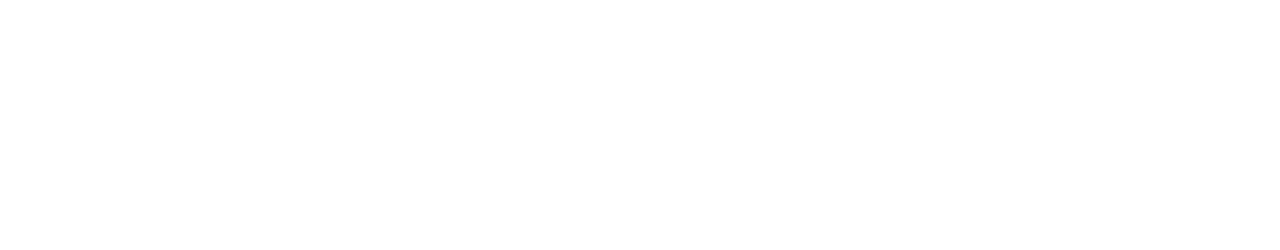
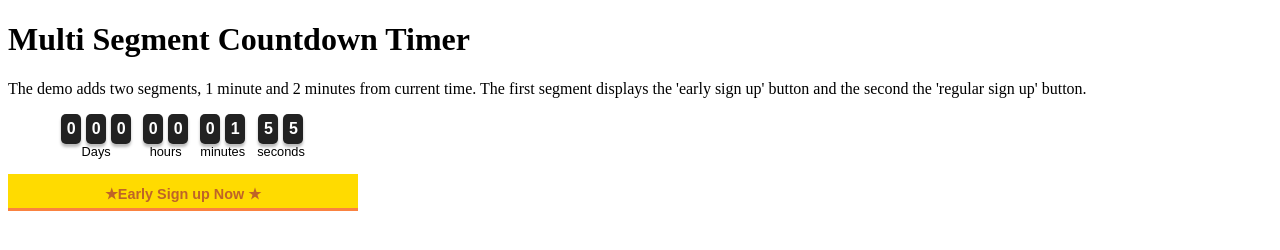
Before and after one commit to ajmas/MultisegmentCountdownTimer, a plain HTML site: page index.html in a window 1280 px wide. Drawn offline with Linux system fonts and the light colour scheme.

Commit message:
Updated demo and some tweaks

```diff
--- a/index.html
+++ b/index.html
@@ -1,27 +1,44 @@
-<html>
+<!doctype html>
+<html lang="en">
 <head>
+
+    <title>Multi Segment Countdown Timer</title>
+    <meta charset="UTF-8" />
 
     <style type="text/css">
 
        #countdown-box {
-           width: 300px;
+           width: 350px;
            text-align: center;
            display: block;
        }
 
        #countdown {
            margin: 0 auto;
-           display: block
+           display: block;
            text-align: center;
-           width: 200px;
+           width: 300px;
        }
 
-       .countDownDigit {
+       .digitsGroup {
+           display: inline-block;
+           font-family: sans-serif;
+       }
+
+       .digitsGroup .label {
+           font-size: 80%;
+       }
+
+       .countdownDigit.last {
+           margin-right: 0px;
+       }
+
+       .countdownDigit {
            display: inline-block;
            width: 20px;
            height: 30px;
            color: white;
-           background: black;
+           background: #222;
            text-align: center;
            font-family: sans-serif;
            border-radius: 5px;
@@ -30,38 +47,76 @@
            box-shadow: 0px 3px 3px #bbb;
         }
 
-
-        .countDownDigit div {
+        .countdownDigit div {
            display: table-cell;
            vertical-align: middle;
            text-align: center;
            width: 20px;
            height: 30px;
            font-weight: bold;
-           color:  #eee;
+
         }
 
+        #countdown-button p {
+			padding: 8px 8px 2px 8px;
+			border-bottom-width: 3px;
+			border-bottom-style: solid;
+			background-color: #c33;
+			border-bottom-color: #911;
+			font-size: 120%;
+			font-weight: bold;
+			padding: 12px 12px 5px 12px;
+			background-color: #ffdb00;
+			color: #be6428;
+			border-bottom-color: #fa8240;
+		    font-size: 90%;
+		}
+
+		#countdown-button a {
+			font-family:sans-serif;
+		    text-decoration: none;
+			color: #be6428;
+		}
+
+		#countdown-button p:hover a {
+            background-color: red;
+			color: white;
+		}
+
+		#countdown-button p:hover {
+            background-color: red;
+			color: white;
+		}
     </style>
 
     <script src="./multisegment-countdown-timer.js" type="text/javascript"></script>
 
 	<script type="text/javascript">
 
+
+        // Create a custom countdown timer, extending the MultisegmentCountdownTimer
+
         function CustomMultisegmentCountdownTimer (config) {
+
             this.prototype = Object.create( MultisegmentCountdownTimer.prototype );
 
             MultisegmentCountdownTimer.call(this, config);
 
-            this.createDigit = function (character) {
-                return '<div class="countDownDigit"><div>' + character + '</div></div>';
+            this.createDigit = function (character, cssClasses) {
+                cssClasses = (cssClasses?cssClasses:'');
+                return '<div class="countdownDigit ' + cssClasses + '"><div>' + character + '</div></div>';
             }
 
-            this.createDigitBlocks = function (text) {
-                var len, i, html = '';
+            this.createDigitBlocks = function (text, label) {
+                var len, i, html = '<div class="digitsGroup" >', cssClasses='';
                 text = text + '';
                 for (i=0; i<text.length; i++) {
-                    html += this.createDigit(text.charAt(i));
+                    if (i == text.length -1 ) {
+                        cssClasses = 'last';
+                    }
+                    html += this.createDigit(text.charAt(i), cssClasses);
                 }
+                html += '<div class="label">' + label + '</div></div>';
                 return html;
             }
 
@@ -72,9 +127,8 @@
                 return text;
             }
 
-            this.clearCountdown = function () {
-                document.getElementById(this.countdownConfig.elementId).innerHTML = '';
-                document.getElementById(this.countdownConfig.elementId).attr('display','none');
+            this.prototype.clearCountdown = function () {
+                document.getElementById('countdown-box').innerHTML = '';
             };
 
             this.drawCountdown = function ( days, hours, minutes, seconds, segmentId ) {
@@ -84,15 +138,30 @@
                 hoursStr = this.prefixPad(hours + '', 2, '0');
                 minutesStr = this.prefixPad(minutes + '', 2, '0');
 
+                // Note while you can do seconds, consider that this increases the CPU load
+                secondsStr = this.prefixPad(seconds + '', 2, '0');
+
                 document.getElementById(this.countdownConfig.elementId).innerHTML =
-                   this.createDigitBlocks (daysStr) + '&nbsp;&nbsp;&nbsp;' +
-                   this.createDigitBlocks (hoursStr) + '&nbsp;&nbsp;&nbsp;' +
-                   this.createDigitBlocks (minutesStr);
+                   this.createDigitBlocks (daysStr, labels['days']) + '&nbsp;&nbsp;&nbsp;' +
+                   this.createDigitBlocks (hoursStr, labels['hours']) + '&nbsp;&nbsp;&nbsp;' +
+                   this.createDigitBlocks (minutesStr, labels['minutes']) + '&nbsp;&nbsp;&nbsp;' +
+                   this.createDigitBlocks (secondsStr, labels['seconds']);
             }
-
         };
 
+
+        // Wait until the document is loaded and the create the countdown timer
+
         document.addEventListener("DOMContentLoaded", function(event) {
+
+            var segment1Date = new Date();
+            segment1Date = new Date(segment1Date.getTime() + 1 * 60000)
+            segment1Date.toISOString();
+
+            var segment2Date = new Date();
+            segment2Date = new Date(segment2Date.getTime() + 2 * 60000)
+            segment2Date.toISOString();
+
 			var config = {
 				hideAfterFinalTarget: true,
 				postTargetAction: function () {
@@ -100,7 +169,8 @@
 				},
 				segments: [{
 				   display: true,
-				   targetDate: '2016-01-26T18:38:00-05:00',
+				   displayTargetDate: false,
+				   targetDate: segment1Date, //'2016-01-26T19:18:00-05:00',
 				   initAction: function () {
 					   console.log('My stage A');
 
@@ -108,46 +178,59 @@
 					   '<p id="timer-button" class="fr">' +
                        '  <a href="/2016/signup/">' +
                        '    <span class="panel-button fr">' +
-                       '       <span class="star">★</span> Sign up Now <span class="star">★</span>' +
+                       '       <span class="star">★</span>Early Sign up Now <span class="star">★</span>' +
                        '    </span>' +
                        '  </a>' +
                        '</p>';
 				   }
 				 }, {
 				   display: true,
-				   targetDate: '2016-01-26T18:52:30-05:00',
+				   displayTargetDate: true,
+				   targetDate: segment2Date, //'2016-01-26T21:52:30-05:00',
 				   initAction: function () {
 					   console.log('My stage B');
+
+					   document.getElementById('countdown-button').innerHTML =
+					   '<p id="timer-button" class="fr">' +
+                       '  <a href="/2016/signup/">' +
+                       '    <span class="panel-button fr">' +
+                       '       <span class="star">★</span>Regular Sign up Now <span class="star">★</span>' +
+                       '    </span>' +
+                       '  </a>' +
+                       '</p>';
 				   }
 				 }
 				],
+				labels: {
+				   days: 'Days',
+				   hours: 'hours',
+				   minutes: 'minutes',
+				   seconds: 'seconds'
+				},
 // 				labels: {
-// 				   days: 'Days',
-// 				   hours: 'hours',
+// 				   days: 'jours',
+// 				   hours: 'heures',
 // 				   minutes: 'minutes',
-// 				   seconds: 'seconds'
-// 				}
-				labels: {
-				   days: 'jours',
-				   hours: 'heures',
-				   minutes: 'minutes',
-				   seconds: 'secondes'
-				},
+// 				   seconds: 'secondes'
+// 				},
 				elementId: 'countdown',
-				refreshInterval: 1000
+				refreshInterval: 1000//60000
 			};
 
 	        //var countDown = new MultisegmentCountdownTimer(config);
 
 	        countDown = new CustomMultisegmentCountdownTimer(config);
-
+	        countDown.start();
 	    });
 	</script>
 
 </head>
 
 <body>
-
+    <h1>Multi Segment Countdown Timer</h1>
+<p>The demo adds two segments, 1 minute and 2 minutes from current time. The first
+segment displays the 'early sign up' button and the second the 'regular sign up' button.
+</p>
 <div id="countdown-box">
 <div id="countdown"></div>
 <div id="countdown-button"></div>
--- a/multisegment-countdown-timer.js
+++ b/multisegment-countdown-timer.js
@@ -20,6 +20,7 @@
 //
 // Target Javascript: ECMAScript 5
 // Project home: http://github.com/ajmas/MultisegmentCountdownTimer
+//
 function MultisegmentCountdownTimer(config) {
 
     this.countdownConfig = {}
@@ -78,7 +79,29 @@ function MultisegmentCountdownTimer(config) {
         }
 
         if (this.currentSegmentIdx !== undefined) {
-            var targetTime = Date.parse(this.countdownConfig.segments[this.currentSegmentIdx].targetDate);
+
+            targetDateSegmentIdx = this.currentSegmentIdx;
+
+            // Only if displayTargetDate is explicitly true, otherwise treat as 'true'
+            if (!this.countdownConfig.segments[targetDateSegmentIdx].displayTargetDate) {
+
+                segments = this.countdownConfig.segments;
+                for (i = targetDateSegmentIdx; i < segments.length; i++) {
+                    if (this.countdownConfig.segments[i].displayTargetDate) {
+                         targetDateSegmentIdx = i;
+                         break;
+                    }
+                }
+
+                // For now, ignore whatever value is the final segment and use that
+                // TODO consider if this is best behaviour
+                if (targetDateSegmentIdx === this.currentSegmentIdx) {
+                    targetDateSegmentIdx = this.countdownConfig.segments.length - 1;
+                }
+
+            }
+
+            var targetTime = Date.parse(this.countdownConfig.segments[targetDateSegmentIdx].targetDate);
             timeDiff = targetTime - currentDate.getTime();
 
             // Remove the milliseconds
@@ -97,6 +120,7 @@ function MultisegmentCountdownTimer(config) {
 
             this.drawCountdown(days, hours, minutes, seconds, this.currentSegmentIdx);
 
+
             scope = this;
             setTimeout(function() {
                 scope.updateCountdown();
@@ -107,11 +131,13 @@ function MultisegmentCountdownTimer(config) {
         }
     }
 
+    this.start = function () {
+        this.updateCountdown();
+    }
 
     this.countdownConfig = config;
 
     if (!this.countdownConfig.refreshInterval) {
         this.countdownConfig.refreshInterval = this.defaultRefreshInterval;
     }
-    this.updateCountdown();
 }
```
